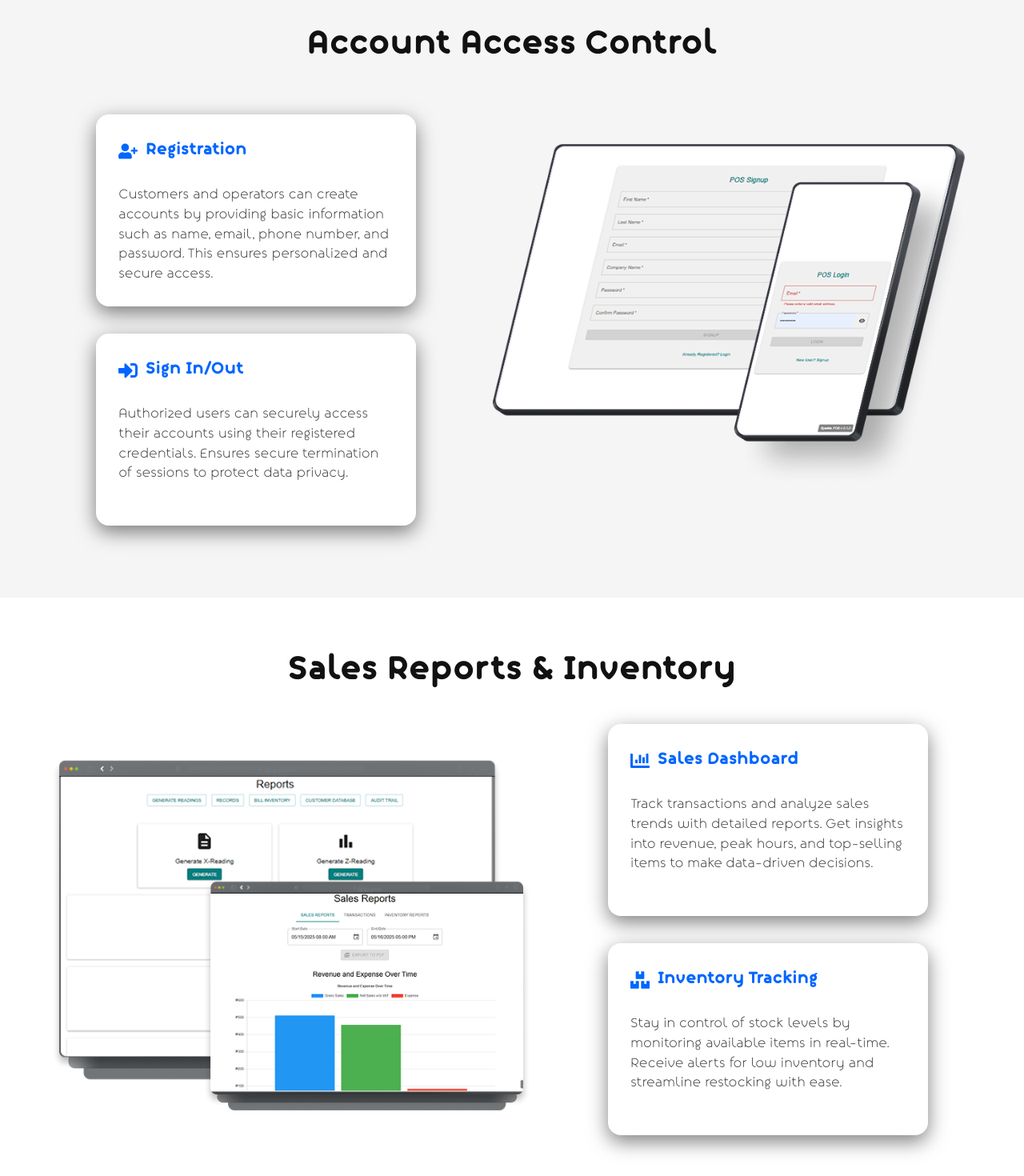
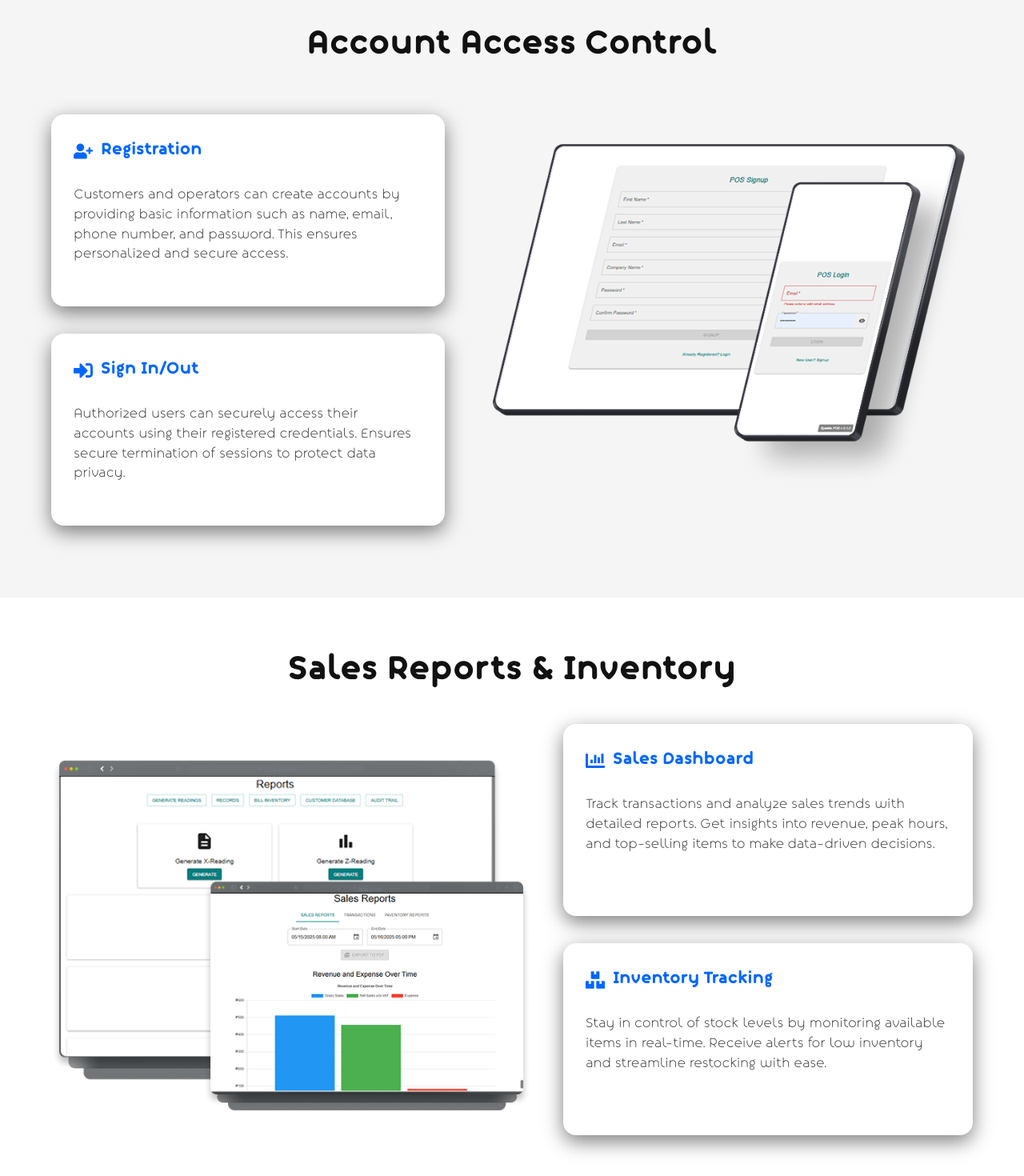
Before and after one commit to Rhaynel21/SparklePay, a React (Create React App) app: page /posfeatures in a window 1280 px wide. Shown: the part 740-2210 px from the top of the page at 80% size. Built offline with nearby package versions, Linux system fonts and the light colour scheme.

Commit message:
merging with SparklePay

```diff
--- a/src/styles/posfeatures.css
+++ b/src/styles/posfeatures.css
@@ -77,7 +77,6 @@
   max-height: 550px;
   position: relative;
   z-index: 1;
-  /* margin-right removed for better centering */
 }
 
 #posfeatures-section2 {
@@ -106,7 +105,7 @@
   align-items: center;
   justify-content: center;
   flex-wrap: wrap;
-  gap: 40px;
+  gap: 60px;
 }
 
 .access-cards {
@@ -127,13 +126,10 @@
   padding: 24px 28px;
   border-radius: 16px;
   box-shadow: 0 8px 24px rgba(0, 0, 0, 0.5);
-  width: 400px;
+  width:100%;
   max-width: 100%;
+  height: auto; /* allow height to adjust based on content */
   min-height: 200px; /* min-height for flexibility */
-  height: auto; /* allow height to adjust based on content */
-  max-width: 100%;
-  min-height: 200px; /* min-height for flexibility */
-  height: auto; /* allow height to adjust based on content */
   margin-bottom: 10px;
   transition: transform 0.3s ease;
   box-sizing: border-box;
@@ -237,6 +233,7 @@
 .sales-cards {
   flex: 1;
   min-width: 300px;
+  max-width: 100%;
   display: flex;
   flex-direction: column;
   gap: 24px;
@@ -251,13 +248,10 @@
   padding: 24px 28px;
   border-radius: 16px;
   box-shadow: 0 8px 24px rgba(0, 0, 0, 0.5);
-  width: 400px;
-  max-width: 100%;
-  min-height: 200px; /* changed to min-height */
+  width: 100%;
   height: auto;
   max-width: 100%;
   min-height: 200px; /* changed to min-height */
-  height: auto;
   margin-bottom: 10px;
   transition: transform 0.3s ease;
   box-sizing: border-box;
```
